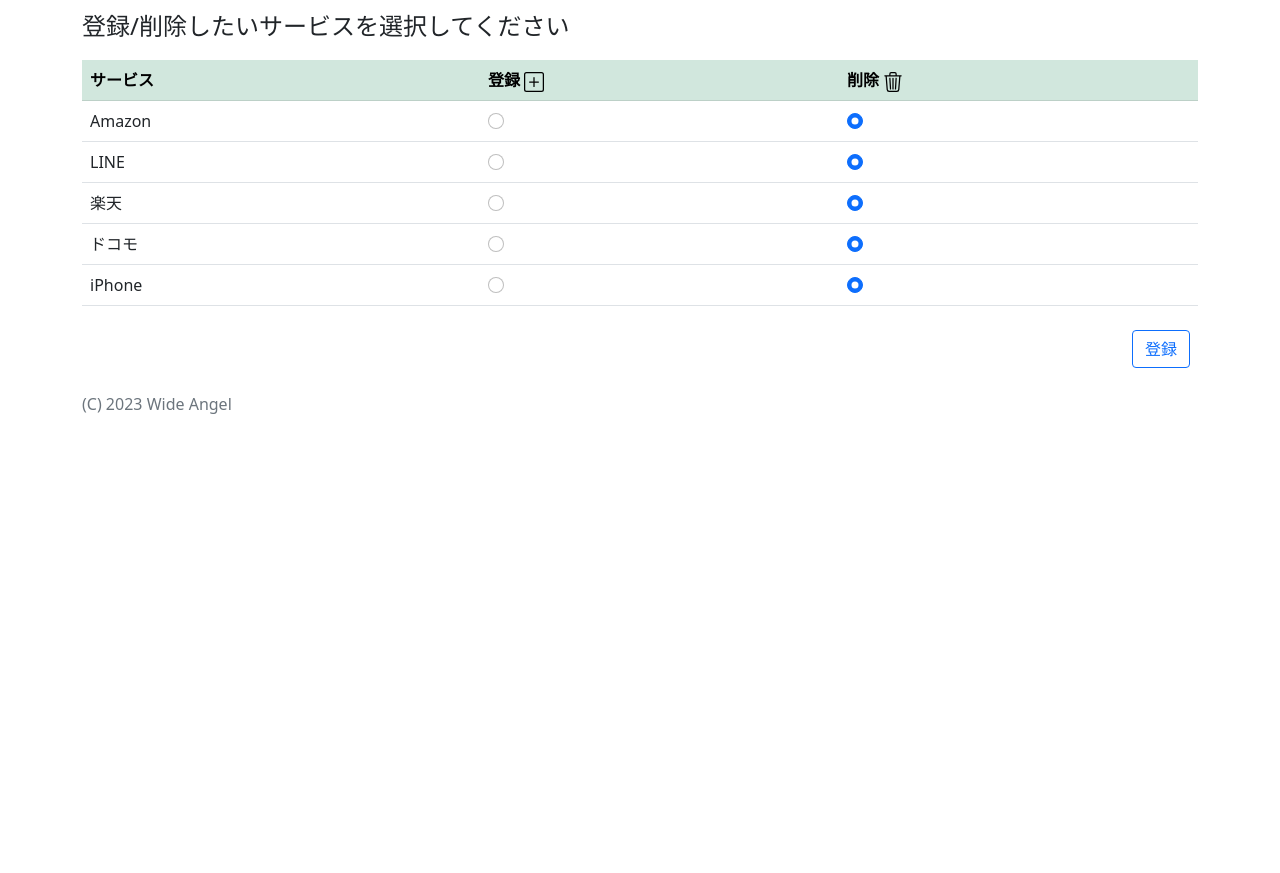
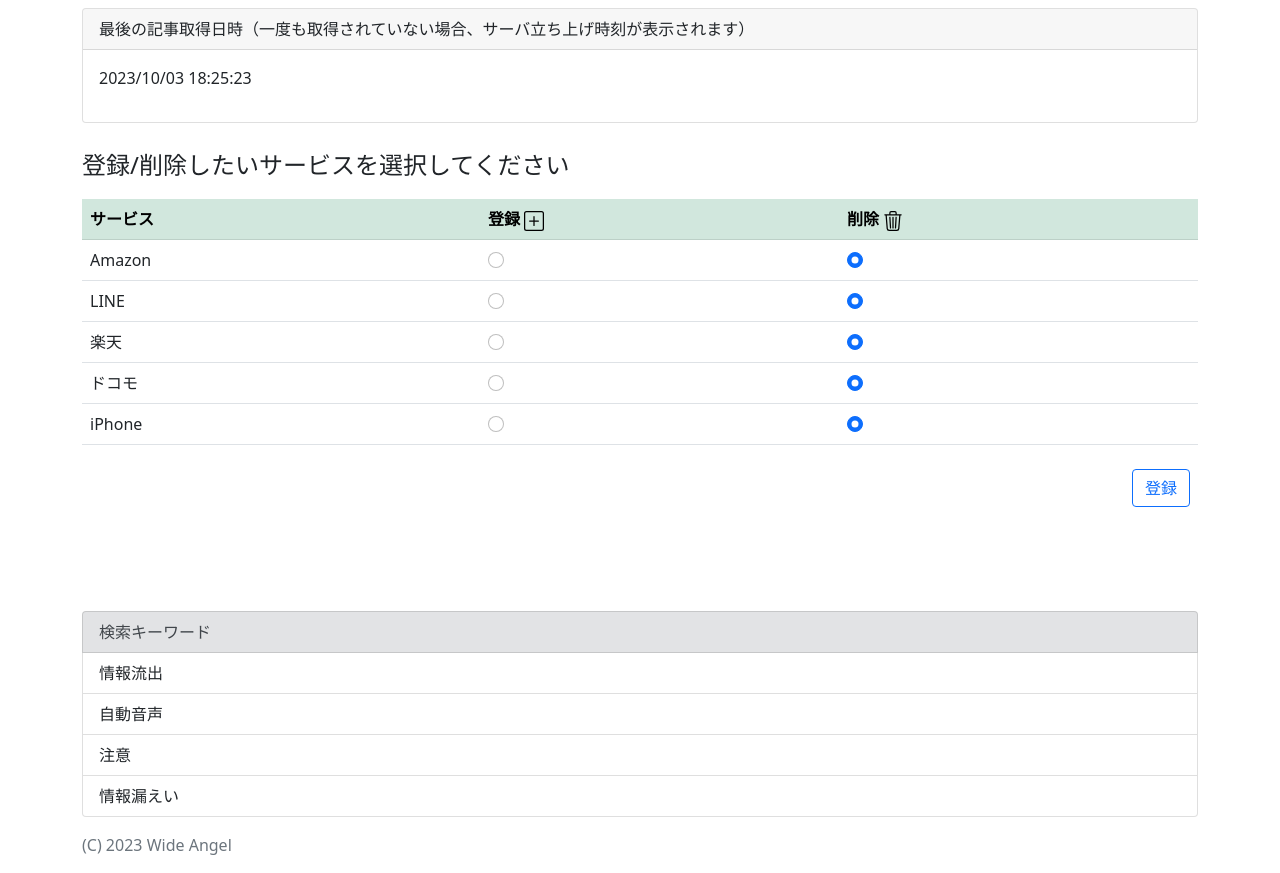
Before and after one commit to horiid/mwscup2023, a Flask app: page / in a window 1280 px wide. Shown: the part 76-949 px from the top of the page. Before the commit the page ends 490 px from the top, so only its background shows below. Run offline with Flask 3, Linux system fonts and the light colour scheme.

Commit message:
Web UIにスケジューラ実行日時・キーワードリストを表示 & 不要なコメントなどを削除

```diff
--- a/app/main.py
+++ b/app/main.py
@@ -18,11 +18,14 @@ app = Flask(__name__, template_folder='template/')
 
 services = []
 startup = True
+
 URL = "https://scan.netsecurity.ne.jp/rss/index.rdf"
 FILE_NAME = "data/search_words.csv"
 DIFF_JST_FROM_UTC = 9
 JSON_FILENAME = "data/services.json"
 REGISTER_CSV_FILENAME = "data/register.csv"
+
+last_exec = (datetime.utcnow() + timedelta(hours=DIFF_JST_FROM_UTC)).strftime("%Y/%m/%d %H:%M:%S")
 
 
 @scheduler.task('interval',id="get_rss", hours=6)
@@ -42,6 +45,8 @@ def get_rss():
         services_json_all = json.load(json_file)
     # 現在時刻取得
     now = datetime.utcnow() + timedelta(hours=DIFF_JST_FROM_UTC)
+    global last_exec
+    last_exec = now.strftime("%Y/%m/%d %H:%M:%S")
 
     for entry in feed.entries:
         news_date = datetime.fromisoformat(entry.updated[:-1])  # "Z"を除去してISO 8601形式の文字列をDatetimeに変換
@@ -79,7 +84,16 @@ def top():
     for key in services_json_all["services"].keys():
         services_json.append(key)
 
-    return render_template('top.html', services=services, services_json=services_json)
+    keywords = list()
+    with open(FILE_NAME, "r") as f:
+        reader = csv.reader(f)
+        for row in reader:
+            keywords.append(row[0])
+
+    global last_exec
+    print(last_exec)
+
+    return render_template('top.html', services=services, services_json=services_json, keywords=keywords, last_exec=last_exec)
 
 
 @app.route("/register", methods=["POST"])
@@ -108,5 +122,4 @@ def register_services():
 if __name__ == "__main__":
     scheduler.init_app(app)
     scheduler.start()
-    app.debug = True # 最終的なmainブランチではdebugはFalseにする
     app.run(host= "localhost")
--- a/app/template/base.html
+++ b/app/template/base.html
@@ -24,19 +24,6 @@
         <button class="navbar-toggler" type="button" data-toggle="collapse" data-target="#navbarNav4" aria-controls="navbarNav4" aria-expanded="false" aria-label="Toggle navigation">
             <span class="navbar-toggler-icon"></span>
         </button>
-        <!-- <div class="collapse navbar-collapse">
-            <ul class="navbar-nav">
-                <li class="nav-item active">
-                    <a class="nav-link" href="{{ url_for('top') }}">ホーム</a>
-                </li>
-                <!-- <li class="nav-item">
-                    <a class="nav-link" href="#">データ一覧</a>
-                </li>
-                <li class="nav-item">
-                    <a class="nav-link" href="#">エクスポート</a>
-                </li> -->
-            </ul>
-        </div> -->
     </nav>
 
     <main>
--- a/app/template/top.html
+++ b/app/template/top.html
@@ -1,6 +1,16 @@
 {% extends "base.html" %}
 {% block title %}トップ - {{ super() }}{% endblock %}
 {% block content %}
+
+<div class="container">
+  <div class="card mb-4">
+    <div class="card-header">最後の記事取得日時（一度も取得されていない場合、サーバ立ち上げ時刻が表示されます）</div>
+    <div class="card-body">
+      <p>{{ last_exec }}</p>
+    </div>
+  </div>
+</div>
+
 <div class="container">
     <p class="fs-4">登録/削除したいサービスを選択してください</p>
 </div>
@@ -37,10 +47,19 @@
   </table>
   <div class="d-flex justify-content-end">
     <div class="p-2 bd-highlight">
-      <input type="submit" class="btn btn-outline-primary" value="登録">
+      <input type="submit" class="btn btn-outline-primary mb-5" value="登録">
     </div>
   </div>
 </form>
 </div>
 
+<div class="container mt-5">
+  <ul border="0.3" class="list-group">
+      <li class="list-group-item list-group-item-secondary">検索キーワード</li>
+    {% for keyword in keywords %}
+      <li class="list-group-item">{{ keyword }}</li>
+    {% endfor %}
+  </ul>
+</div>
+
 {% endblock %}
```
